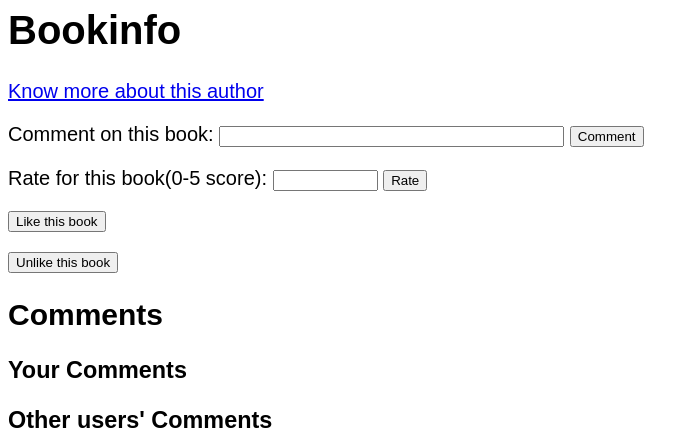
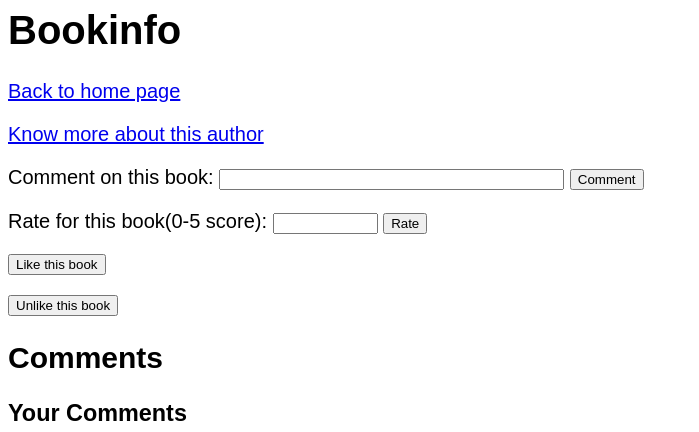
Before and after one commit to hyjing/Book-Recommender, a Flask app: template webserver/templates/bookContent.html in a window 1280 px wide. Shown: the top 432 px of the page, without its empty margins (0-699 px from the left). Run offline with Flask 2, Linux system fonts and the light colour scheme; the template is opened without the code that fills it, so the values that code supplies are empty; parts of the project's set-up code (start-up, migrations or seed data) failed here and were passed over.

Commit message:
add back to home page on book Content

```diff
--- a/webserver/server.py
+++ b/webserver/server.py
@@ -355,6 +355,8 @@ if __name__ == "__main__":
 
     HOST, PORT = host, port
     print("running on %s:%d" % (HOST, PORT))
+    # app.degug = True
+    # app.run()
     app.run(host=HOST, port=PORT, debug=False, threaded=threaded)
-    app.run()
+
   run()
--- a/webserver/templates/bookContent.html
+++ b/webserver/templates/bookContent.html
@@ -9,7 +9,7 @@
 
 <body>
   <h1>Bookinfo</h1>
-
+  <p><a href="/">Back to home page</a></p>
   <dl>
   {% for key, value in Bookinfo.items() %}
       <dt>{{ key|e }}</dt>
```
